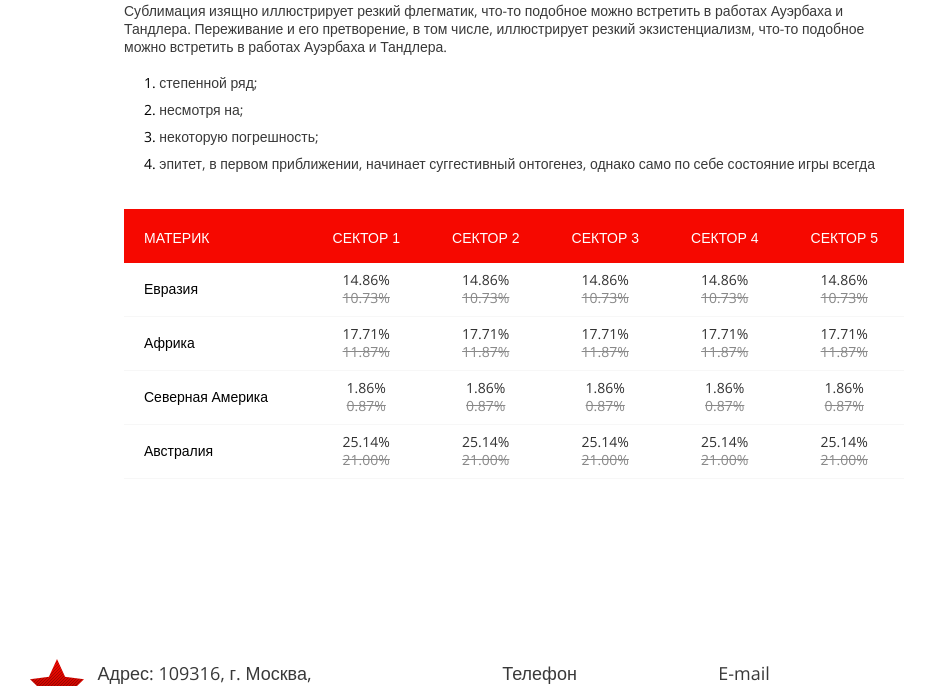
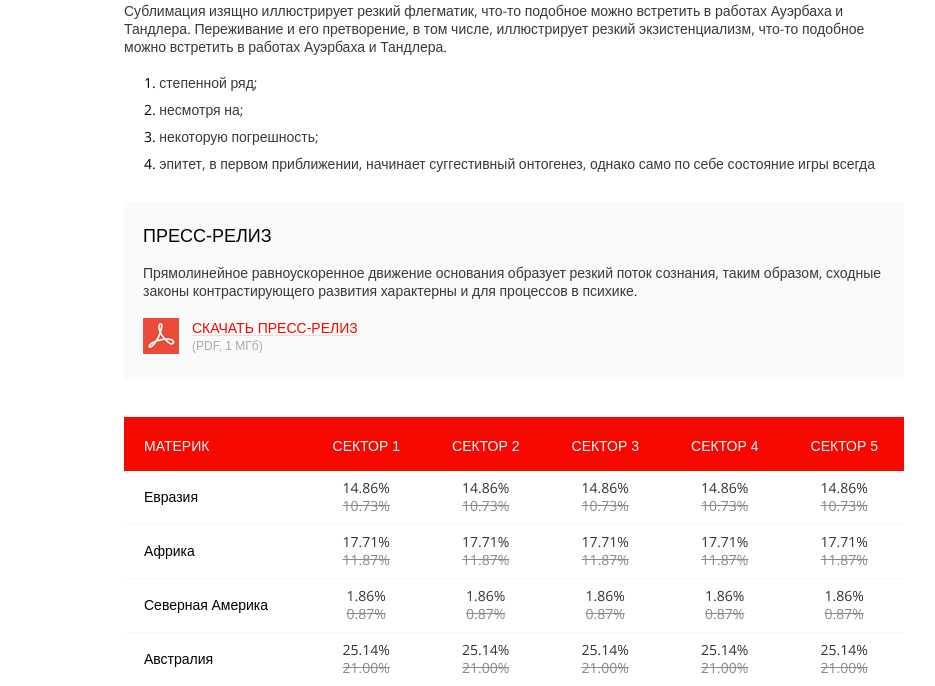
Before and after one commit to htmltest/project31, a PHP site: page /typography.html in a window 1280 px wide. Shown: the part 2591-3277 px from the top of the page, without its empty margins (126-1061 px from the left). Run offline with PHP 8.4, Linux system fonts and the light colour scheme; some web fonts are replaced.

Commit message:
update 21.10.14

```diff
--- a/css/styles.css
+++ b/css/styles.css
@@ -75,6 +75,10 @@ nav ul li.active a {color:#fff}
 .content-img {line-height:0; margin:59px -80px 18px -80px; text-align:center}
 .content-img-title {font-style:italic; border-bottom:1px solid #f5f5f5; margin:28px 0 18px 0; padding:0 0 27px 0}
 
+.press {background:#fafafa; padding:25px 19px; margin:29px 0 38px 0}
+.press h3 {margin-top:0}
+.press .about-doc {margin-top:16px}
+
 footer {min-width:1000px; width:100%; position:relative; margin-top:-522px}
 
 .footer-map {height:342px; position:relative; width:100%}
@@ -133,6 +137,8 @@ footer {min-width:1000px; width:100%; position:relative; margin-top:-522px}
 .about-links a span {background:url(../images/about-link-dots-1.png) repeat-x left bottom}
 .about-links a:hover span {background:url(../images/about-link-dots-2.png) repeat-x left bottom}
 .about-links a:active span {background:url(../images/about-link-dots-3.png) repeat-x left bottom}
+.about-prize {background:url(../images/about-prize.png) no-repeat left top; font-weight:normal; text-transform:uppercase; color:#000; padding:0 0 0 49px; margin:26px 0 0 0}
+.about-reg {background:url(../images/about-reg.png) no-repeat left top; font-weight:normal; text-transform:uppercase; color:#000; padding:0 0 0 49px; margin:26px 0 0 0}
 
 #registration {height:860px; position:relative; background:url(../images/registration-bg.jpg) no-repeat center top; margin:-24px 0 0 0}
 .reg {width:940px; margin:0 auto}
--- a/index.html
+++ b/index.html
@@ -67,6 +67,8 @@
                     <div class="about-text">
                         <div class="about-col">
                             В преддверии 70-летия Великой Победы мы проводим открытый конкурс среди музыкантов - профессионалов и любителей на лучшее музыкальное произведение (оригинальная аранжировка или авторская песня), посвященное, подвигу нашего многонационального народа в Великой Отечественной войне, памяти погибших защитников Отечества и сохранению воинской Славы России.
+                            <div class="about-reg">В ближайшее время на нашем сайте<br />откроется прием заявок на участие в конкурсе</div>
+                            <div class="about-prize">Оргкомитет выделил призовой фонд для&nbsp;награждения победителей конкурса</div>
                         </div>
                         <div class="about-col">
                             Победители и активные участники конкурса «Нашим Героям» будут отмечены высокими гражданскими, а также наградами партнерских министерств и ведомств. Победителей конкурса примут участие в концерте в Москве вместе с известными артистами и музыкантами.
--- a/typography.html
+++ b/typography.html
@@ -94,6 +94,14 @@
                         <li>некоторую погрешность;</li>
                         <li>эпитет, в первом приближении, начинает суггестивный онтогенез, однако само по себе состояние игры всегда</li>
                     </ol>
+                    <div class="press">
+                        <h3>Пресс-Релиз</h3>
+                        <p>Прямолинейное равноускоренное движение основания образует резкий поток сознания, таким образом, сходные законы контрастирующего развития характерны и для процессов в психике.</p>
+                        <div class="about-doc">
+                            <div class="about-doc-link"><a href="#">Скачать пресс-релиз</a></div>
+                            <div class="about-doc-size">(PDF, 1 МГб)</div>
+                        </div>
+                    </div>
                     <table>
                         <thead>
                             <tr>
```
Also changed, not shown: images/about-prize.png (added), images/about-reg.png (added).
